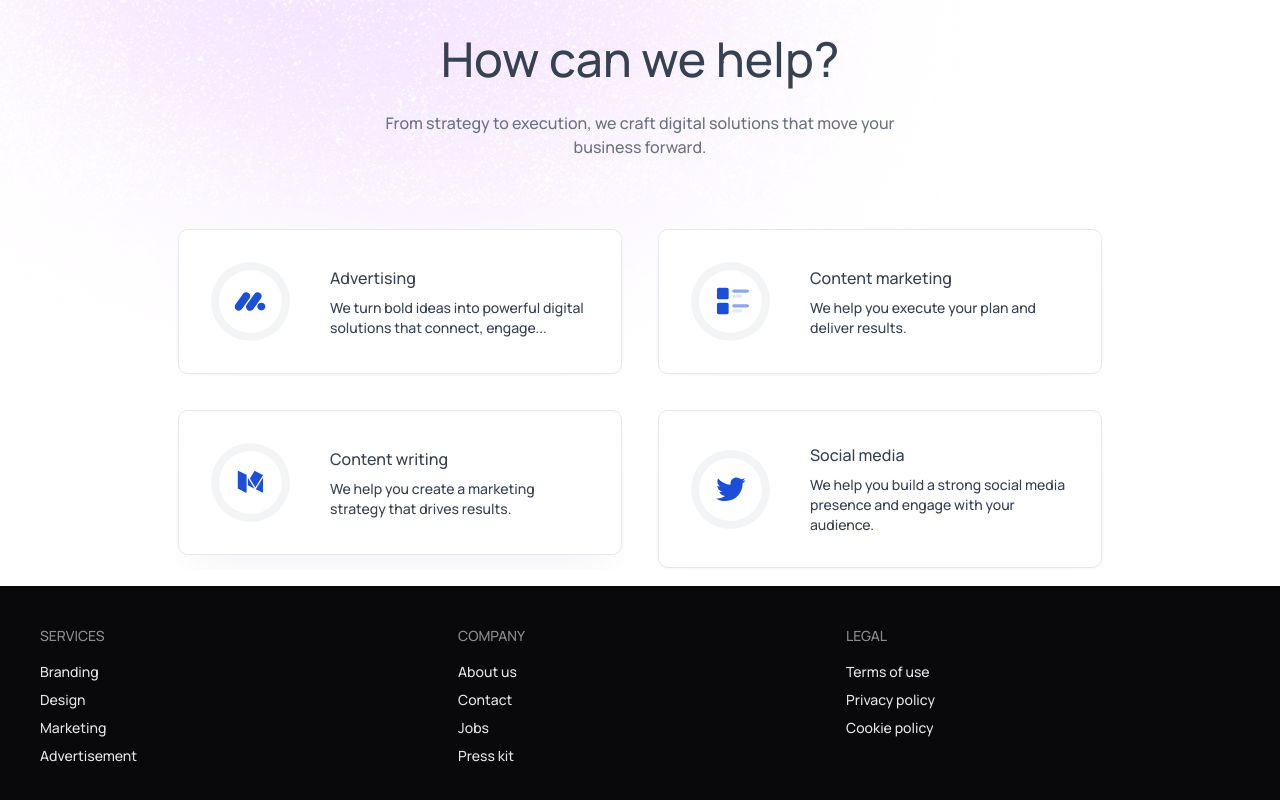
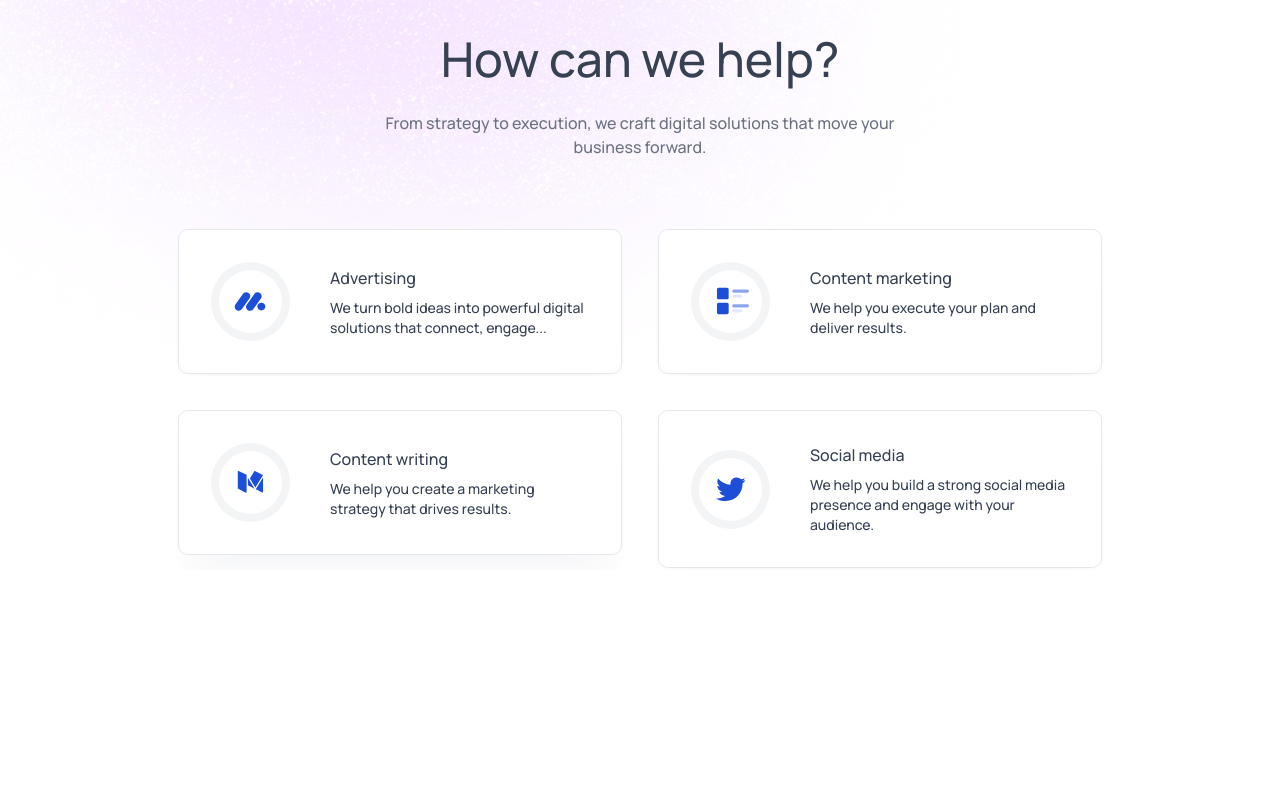
Before and after one commit to Amitkumersarkar/BrainWave, a React (Vite) app: page / in a window 1280 px wide. Shown: the part 1314-2114 px from the top of the page. After the commit the page ends 1900 px from the top, so only its background shows below. Built offline with nearby package versions, Linux system fonts and the light colour scheme.

Commit message:
updated main layout

```diff
--- a/src/MainLayout/MainLayout.jsx
+++ b/src/MainLayout/MainLayout.jsx
@@ -7,8 +7,6 @@ const MainLayout = () => {
     return (
         <div>
             <Header></Header>
-            <Outlet></Outlet>
-            <Footer></Footer>
         </div>
     );
 };
```
